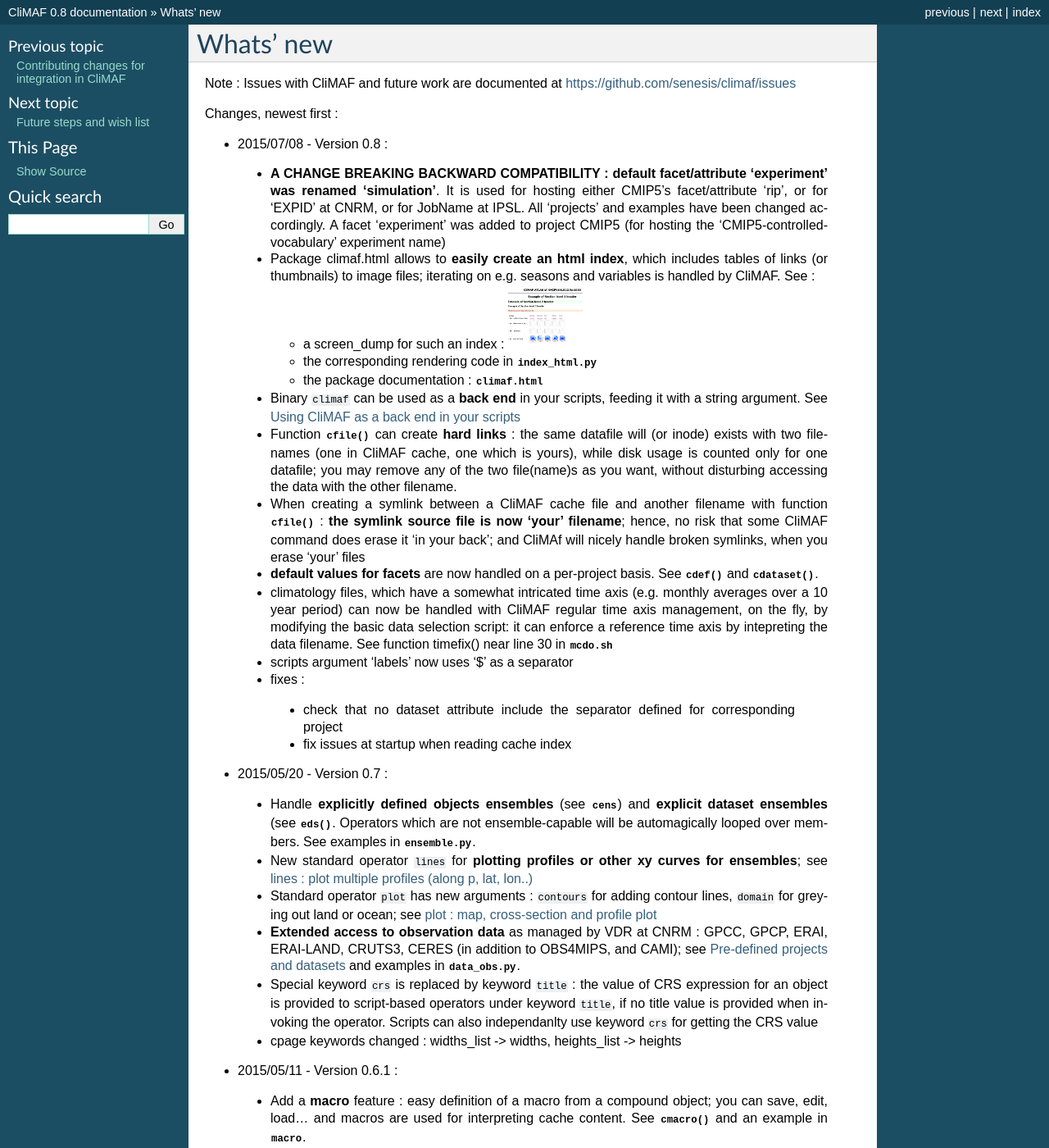
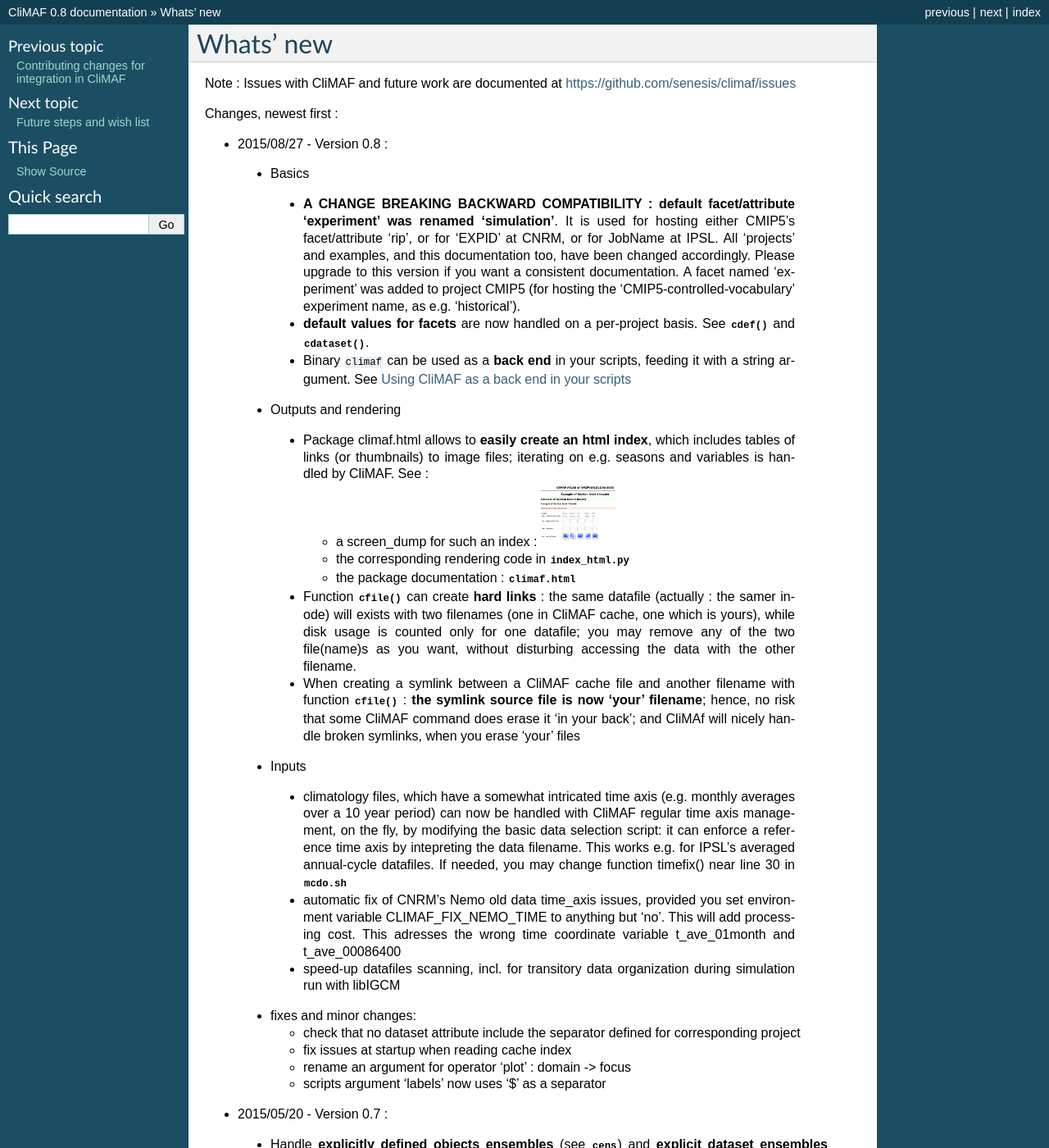
Before and after one commit to rigoudyg/climaf, a Sphinx documentation site: the page built from doc/news.rst, in a window 1280 px wide and 1400 px high. Shown: the whole window at 82% size. Built offline with Sphinx 7.4.7, drawn with Linux system fonts in a browser that asks for light colours.

Commit message:
Further doc fixes for experiment->simulation

```diff
--- a/doc/news.rst
+++ b/doc/news.rst
@@ -15,50 +15,70 @@
 
 .. _news_0.8:
 
-- 2015/07/08 - Version 0.8 :
+- 2015/08/27 - Version 0.8 :
 
+ - Basics
 
- - **A CHANGE BREAKING BACKWARD COMPATIBILITY : default
-   facet/attribute 'experiment' was renamed 'simulation'**. It is used
-   for hosting either CMIP5's facet/attribute 'rip', or for 'EXPID' at
-   CNRM, or for JobName at IPSL. All 'projects' and examples have been
-   changed accordingly. A facet 'experiment' was added to project
-   CMIP5 (for hosting the 'CMIP5-controlled-vocabulary' experiment
-   name)
- - Package climaf.html allows to **easily create an html index**, which includes
-   tables of links (or thumbnails) to image files; iterating on
-   e.g. seasons and variables is handled by CliMAF. See :
+  - **A CHANGE BREAKING BACKWARD COMPATIBILITY : default
+    facet/attribute 'experiment' was renamed 'simulation'**. It is
+    used for hosting either CMIP5's facet/attribute 'rip', or for
+    'EXPID' at CNRM, or for JobName at IPSL. All 'projects' and
+    examples, and this documentation too, have been changed
+    accordingly. Please upgrade to this version if you want a
+    consistent documentation. A facet named 'experiment' was added to
+    project CMIP5 (for hosting the 'CMIP5-controlled-vocabulary'
+    experiment name, as e.g. 'historical').
+  - **default values for facets** are now handled on a per-project
+    basis. See :py:func:`~climaf.classes.cdef()` and
+    :py:class:`~climaf.classes.cdataset()`.
+  - Binary ``climaf`` can be used as a **back end** in your scripts,
+    feeding it with a string argument. See :ref:`backend`
 
-   - a screen_dump for such an index : |indx|
-   - the corresponding rendering code in :download:`index_html.py <../examples/index_html.py>`
-   - the package documentation : :py:mod:`climaf.html`
- - Binary ``climaf`` can be used as a **back end** in your scripts,
-   feeding it with a string argument. See :ref:`backend`
- - Function :py:func:`~climaf.driver.cfile` can create **hard links** :
-   the same datafile will (or inode) exists with two filenames (one in
-   CliMAF cache, one which is yours), while disk usage is counted only
-   for one datafile; you may remove any of the two file(name)s
-   as you want, without disturbing accessing the data with the other filename.
- - When creating a symlink between a CliMAF cache file and another
-   filename with function :py:func:`~climaf.driver.cfile` : **the
-   symlink source file is now 'your' filename**; hence, no risk that some
-   CliMAF command does erase it 'in your back'; and CliMAf will nicely
-   handle broken symlinks, when you erase 'your' files
- - **default values for facets** are now handled on a per-project
-   basis. See :py:func:`~climaf.classes.cdef()` and
-   :py:class:`~climaf.classes.cdataset()`.
- - climatology files, which have a somewhat intricated time axis
-   (e.g. monthly averages over a 10 year period) can now be handled
-   with CliMAF regular time axis management, on the fly, by modifying
-   the basic data selection script: it can
-   enforce a reference time axis by intepreting the data filename. See
-   function timefix() near line 30 in :download:`mcdo.sh <../scripts/mcdo.sh>`
- - scripts argument 'labels' now uses '$' as a separator
- - fixes :
+ - Outputs and rendering
 
-  - check that no dataset attribute include the separator defined for
-    corresponding project
-  - fix issues at startup when reading cache index
+  - Package climaf.html allows to **easily create an html index**, which includes
+    tables of links (or thumbnails) to image files; iterating on
+    e.g. seasons and variables is handled by CliMAF. See :
+
+    - a screen_dump for such an index : |indx|
+    - the corresponding rendering code in :download:`index_html.py <../examples/index_html.py>`
+    - the package documentation : :py:mod:`climaf.html`
+  - Function :py:func:`~climaf.driver.cfile` can create **hard
+    links** : the same datafile (actually : the samer inode) will
+    exists with two filenames (one in CliMAF cache, one which is
+    yours), while disk usage is counted only for one datafile; you may
+    remove any of the two file(name)s as you want, without disturbing
+    accessing the data with the other filename.
+  - When creating a symlink between a CliMAF cache file and another
+    filename with function :py:func:`~climaf.driver.cfile` : **the
+    symlink source file is now 'your' filename**; hence, no risk that some
+    CliMAF command does erase it 'in your back'; and CliMAf will nicely
+    handle broken symlinks, when you erase 'your' files
+
+ - Inputs
+
+  - climatology files, which have a somewhat intricated time axis
+    (e.g. monthly averages over a 10 year period) can now be handled
+    with CliMAF regular time axis management, on the fly, by modifying
+    the basic data selection script: it can
+    enforce a reference time axis by intepreting the data
+    filename. This works e.g. for IPSL's averaged annual-cycle
+    datafiles. If needed, you may change function timefix() near line
+    30 in :download:`mcdo.sh <../scripts/mcdo.sh>`
+  - automatic fix of CNRM's Nemo old data time_axis issues, provided you
+    set environment variable CLIMAF_FIX_NEMO_TIME to anything but
+    'no'. This will add processing cost. This adresses the wrong time
+    coordinate variable t_ave_01month and t_ave_00086400
+  - speed-up datafiles scanning, incl. for transitory data organization
+    during simulation run with libIGCM
+
+ - fixes and minor changes:
+
+   - check that no dataset attribute include the separator defined for
+     corresponding project
+   - fix issues at startup when reading cache index
+   - rename an argument for operator 'plot' : domain -> focus
+   - scripts argument 'labels' now uses '$' as a separator
 
 .. _news_0.7:
 
--- a/doc/requirements.txt
+++ b/doc/requirements.txt
@@ -1,2 +1 @@
 sphinxcontrib-napoleon==0.2.11
-Scientific.IO.NetCDF
```
Also changed, not shown: 3 other files.
